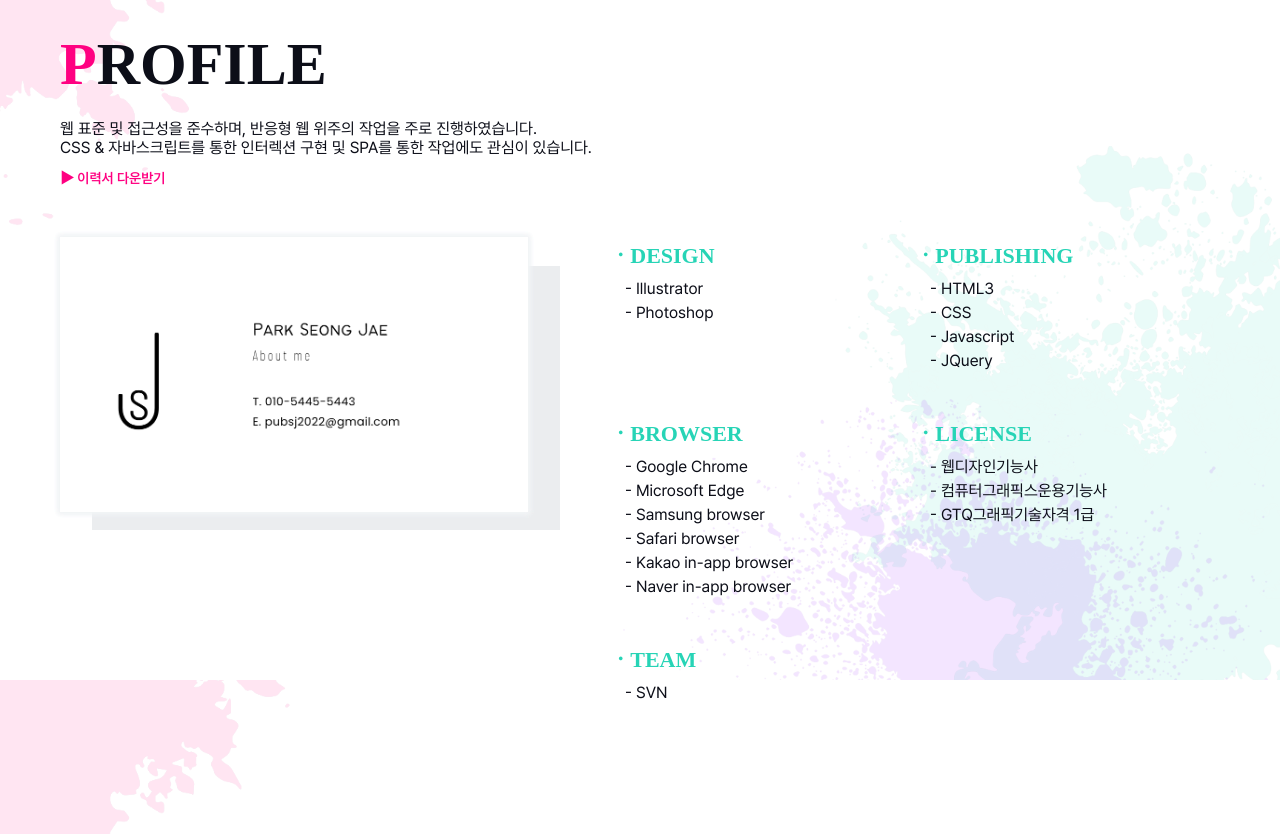
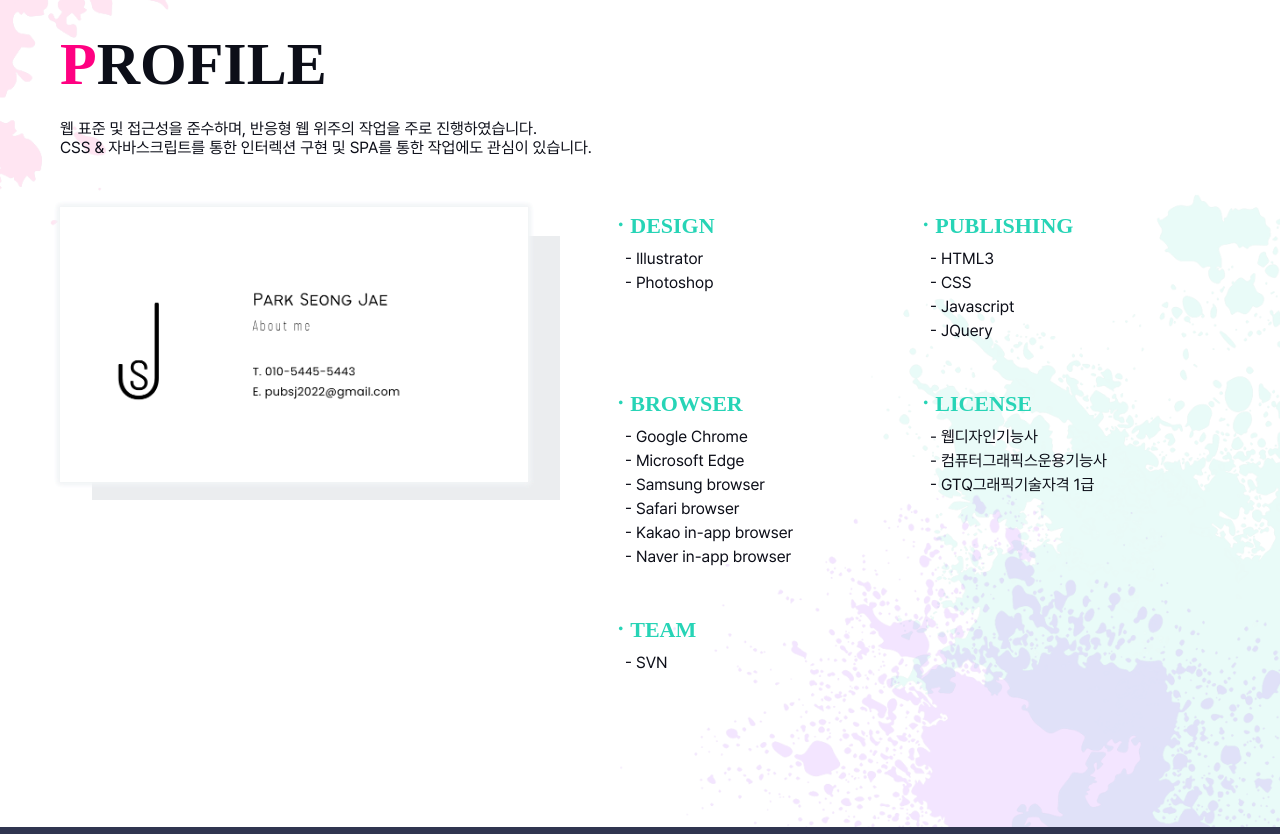
Before and after one commit to sjpark5445/portfolio_ver2, a plain HTML site: page index.html in a window 1280 px wide. Shown: the part 920-1754 px from the top of the page. Drawn offline with nearby package versions, Linux system fonts and the light colour scheme; some packages are replaced by stand-ins of ours; a script that the page names is missing; a web font is replaced by a local one.

Commit message:
다운로드 링크 제거

```diff
--- a/index.html
+++ b/index.html
@@ -98,9 +98,9 @@
             <span>CSS & 자바스크립트를 통한 인터렉션 구현 및 SPA를 통한 작업에도 관심이 있습니다.</span>
           </p>
 
-          <p class="link">
+          <!-- <p class="link">
             <a href="./image/file/career.pdf" download="carrer.pdf" class="carrer">이력서 다운받기</a>
-          </p>
+          </p> -->
 
           <div class="profile_box flex">
             <div class="photo">
```
